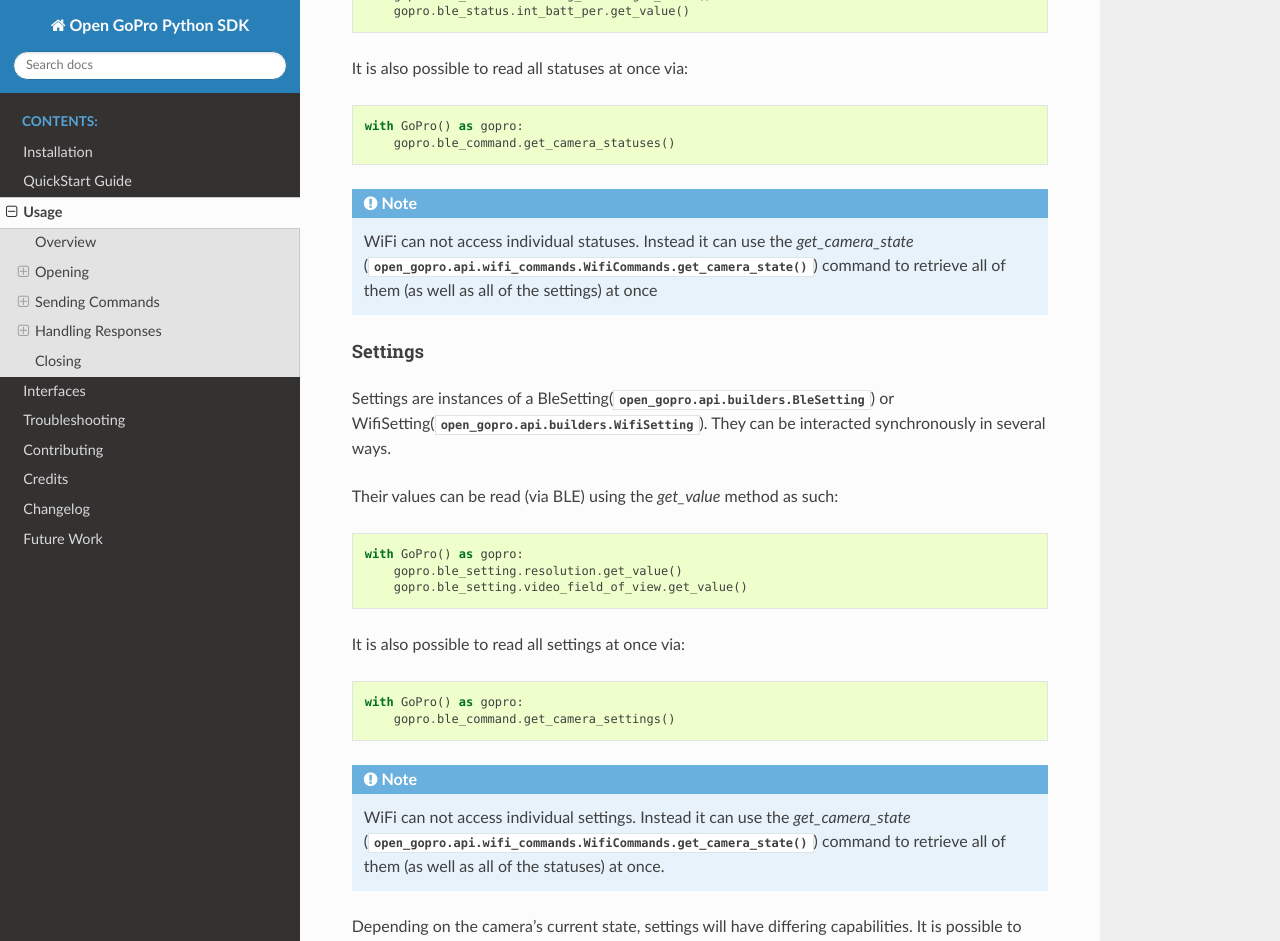
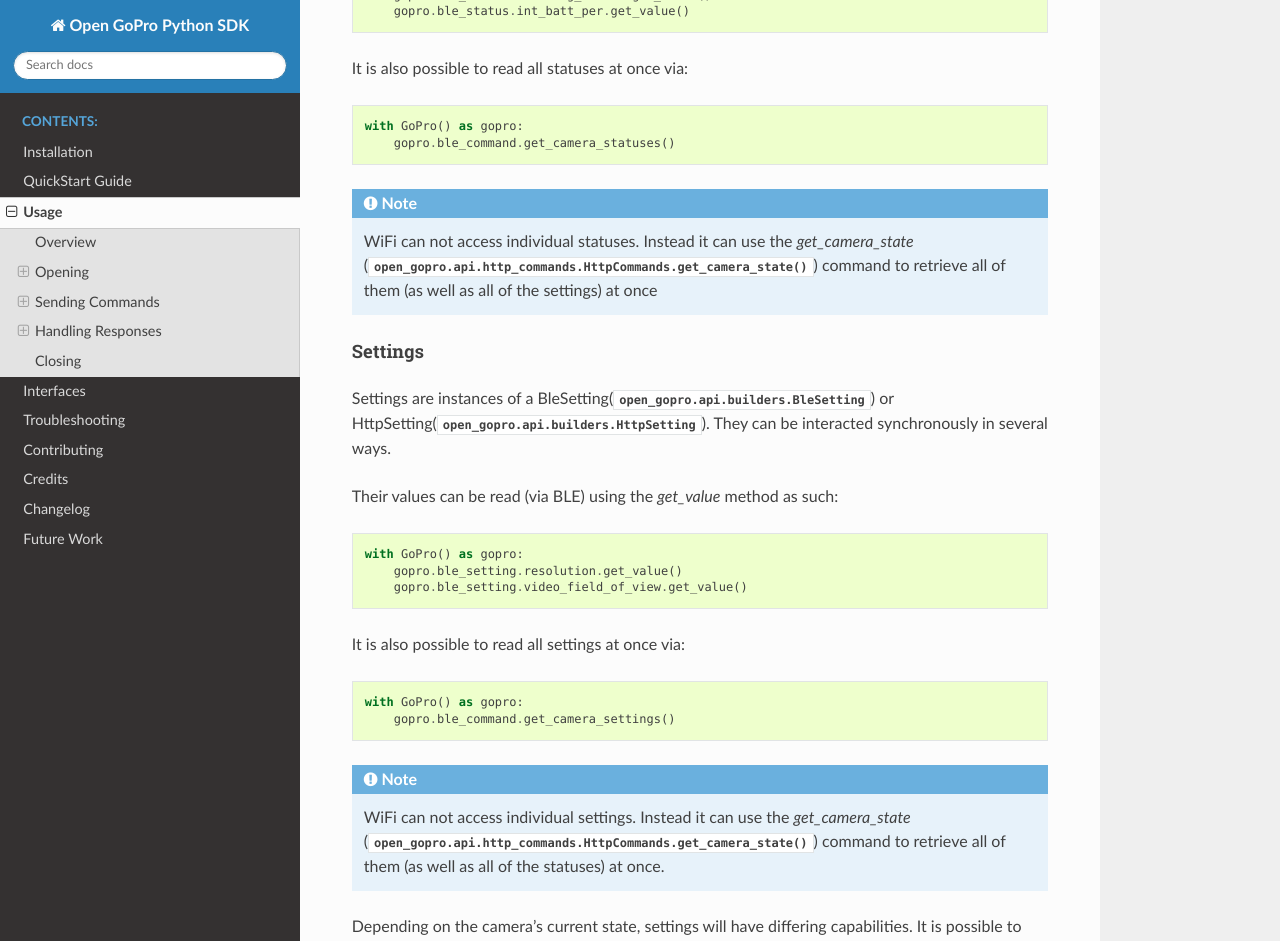
Before and after one commit to gopro/OpenGoPro, a Sphinx documentation site: the page built from demos/python/sdk_wireless_camera_control/docs/usage.rst, in a window 1280 px wide and 1400 px high, scrolled down 3775 px. Shown: the top 941 px of the window. Built offline with Sphinx 7.4.7 and the Read the Docs theme 2.0.0, drawn with Linux system fonts in a browser that asks for light colours; the version number could not be read and is left out; some of the changed text lies outside the part shown.

```diff
--- a/demos/python/sdk_wireless_camera_control/docs/conf.py
+++ b/demos/python/sdk_wireless_camera_control/docs/conf.py
@@ -74,7 +74,7 @@ nitpick_ignore_regex = [
     (r"py:class", r".+Type"),
     (r"py:class", r".*Path"),
     (r"py:class", r".*GoProBle.*"),
-    (r"py:class", r".*GoProWifi.*"),
+    (r"py:class", r".*GoProHttp.*"),
     (r"py:class", r".*JsonParser"),
     (r"py:class", r".*BytesParserBuilder"),
     (r"py:class", r".*BytesParser"),
@@ -87,13 +87,13 @@ def debug_print(*args) -> None:
         print(*args)
 
 
-def get_command_from_name(name: str) -> Optional[Union[BleCommand, WifiCommand]]:
+def get_command_from_name(name: str) -> Optional[Union[BleCommand, HttpCommand]]:
     cls_attr_to_instance_prop = dict(
         BleStatuses="ble_status",
         BleSettings="ble_setting",
         BleCommands="ble_command",
-        WifiSettings="wifi_setting",
-        WifiCommands="wifi_command",
+        HttpSettings="http_setting",
+        HttpCommands="http_command",
     )
 
     debug_print("==============================", name)
@@ -114,7 +114,7 @@ def on_autodoc_process_docstring(app, what, name, obj, options, lines):
     """
     if isinstance(
         command := get_command_from_name(name),
-        (BleWriteCommand, BleProtoCommand, WifiGetJsonCommand, WifiGetBinary),
+        (BleWriteCommand, BleProtoCommand, HttpGetJsonCommand, HttpGetBinary),
     ) and (docstring := type(command).__call__.__doc__):
         lines[:] = GoogleDocstring(docstring, app.config, app, what, name, obj, options).lines()[:]
 
@@ -128,7 +128,7 @@ def on_autodoc_process_signature(app, what, name, *_) -> Optional[tuple[str, str
     """
     try:
         # Any command except for register / unregister all and direct reads
-        if isinstance(command := get_command_from_name(name), (BleCommand, WifiCommand)) and not isinstance(
+        if isinstance(command := get_command_from_name(name), (BleCommand, HttpCommand)) and not isinstance(
             command, (RegisterUnregisterAll, BleReadCommand)
         ):
             debug_print(command)
--- a/demos/python/sdk_wireless_camera_control/docs/usage.rst
+++ b/demos/python/sdk_wireless_camera_control/docs/usage.rst
@@ -154,7 +154,7 @@ Commands
 
 Commands are callable instance attributes of a Commands class instance
 (i.e. :class:`open_gopro.api.ble_commands.BleCommands` or
-:class:`open_gopro.api.wifi_commands.WifiCommands`), thus they can be called directly:
+:class:`open_gopro.api.http_commands.HttpCommands`), thus they can be called directly:
 
 .. code-block:: python
 
@@ -183,14 +183,14 @@ It is also possible to read all statuses at once via:
 
 .. note::
     WiFi can not access individual statuses. Instead it can use the `get_camera_state`
-    (:meth:`open_gopro.api.wifi_commands.WifiCommands.get_camera_state`)
+    (:meth:`open_gopro.api.http_commands.HttpCommands.get_camera_state`)
     command to retrieve all of them (as well as all of the settings) at once
 
 Settings
 ^^^^^^^^
 
 Settings are instances of a BleSetting(:class:`open_gopro.api.builders.BleSetting`)
-or WifiSetting(:class:`open_gopro.api.builders.WifiSetting`). They can be interacted synchronously in several
+or HttpSetting(:class:`open_gopro.api.builders.HttpSetting`). They can be interacted synchronously in several
 ways.
 
 Their values can be read (via BLE) using the `get_value` method as such:
@@ -210,7 +210,7 @@ It is also possible to read all settings at once via:
 
 .. note::
     WiFi can not access individual settings. Instead it can use the `get_camera_state`
-    (:meth:`open_gopro.api.wifi_commands.WifiCommands.get_camera_state`)
+    (:meth:`open_gopro.api.http_commands.HttpCommands.get_camera_state`)
     command to retrieve all of them (as well as all of the statuses) at once.
 
 Depending on the camera's current state, settings will have differing capabilities. It is possible to query
```
Also changed, not shown: other parts of demos/python/sdk_wireless_camera_control/docs/usage.rst (+4 -4 lines), demos/python/sdk_wireless_camera_control/docs/api.rst (+22 -7 lines), 7 other files.
